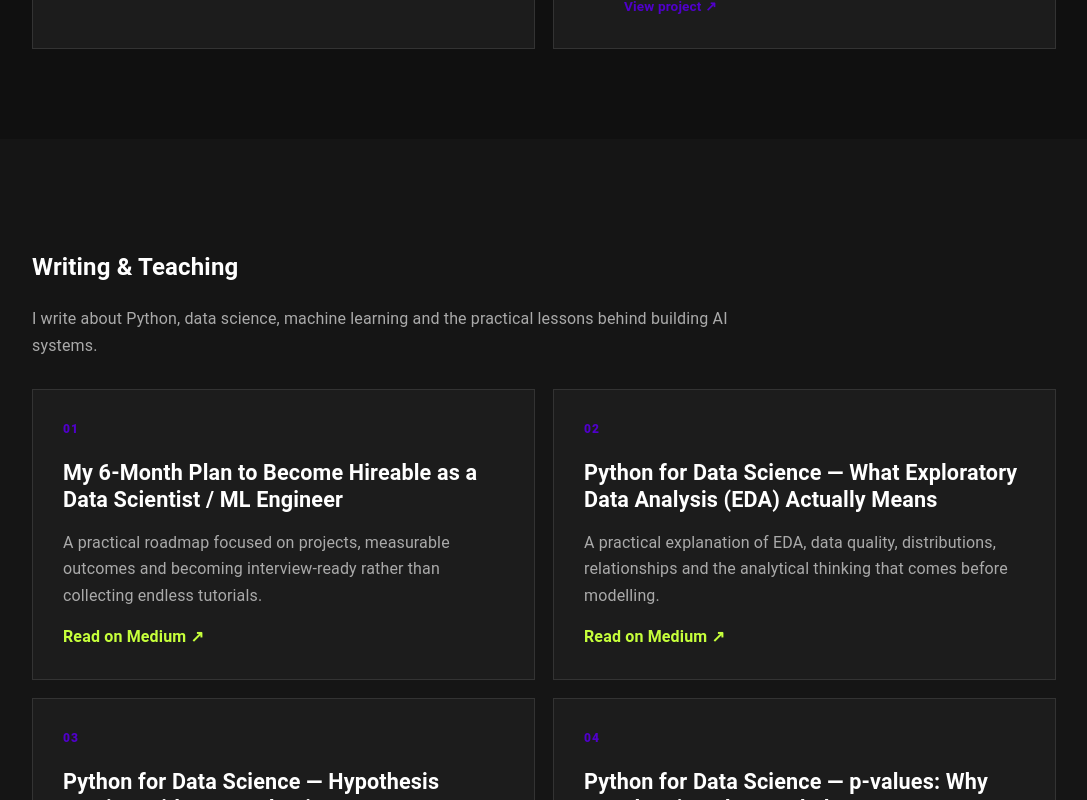
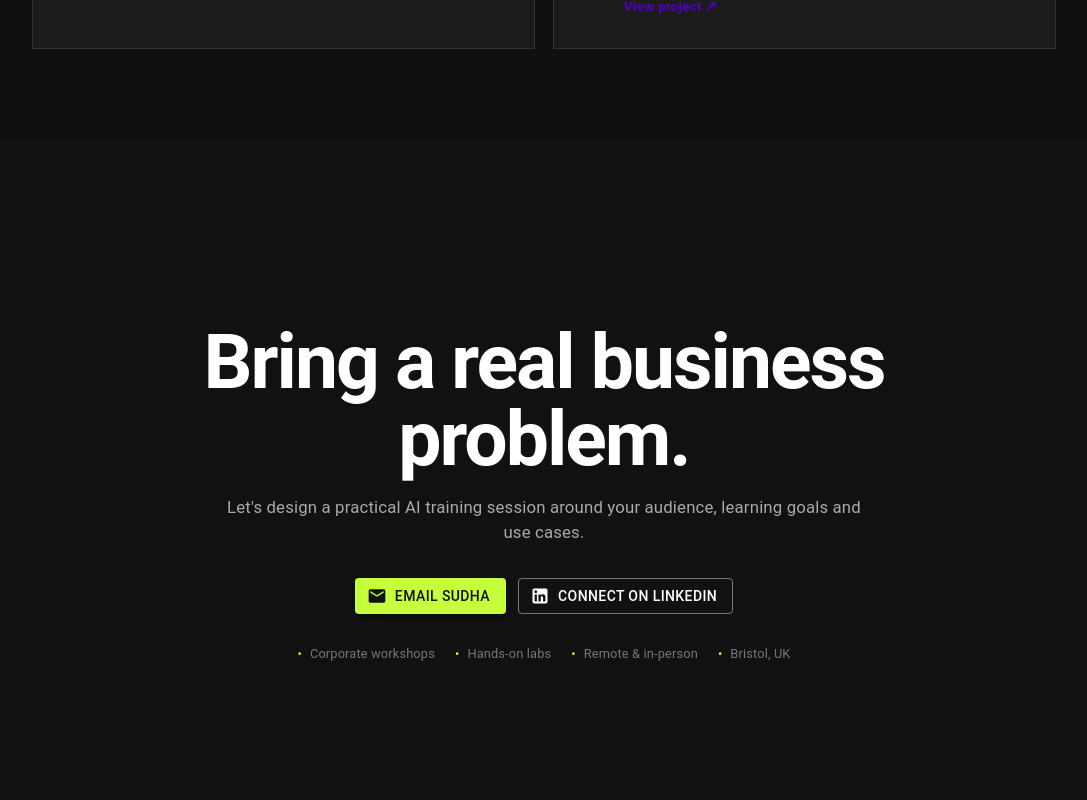
Before and after one commit to SudhaMsr/sudha-ai-portfolio, a React (Create React App) app in the folder sudha-ai-portfolio/: page / in a window 1280 px wide. Shown: the part 4300-5100 px from the top of the page, without its empty margins (96-1183 px from the left). Built offline with nearby package versions, Linux system fonts and the light colour scheme.

Commit message:
Remove Writing component from App
Removed the Writing component from the App component rendering.

```diff
--- a/sudha-ai-portfolio/src/App.tsx
+++ b/sudha-ai-portfolio/src/App.tsx
@@ -1,5 +1,13 @@
 import React, { useState, useEffect } from "react";
-import { Main, Timeline, Expertise, Project, Writing, Contact, Navigation, Footer } from "./components";
+import {
+  Main,
+  Timeline,
+  Expertise,
+  Project,
+  Contact,
+  Navigation,
+  Footer
+} from "./components";
 import FadeIn from "./components/FadeIn";
 import "./index.scss";
 
@@ -16,7 +24,6 @@ function App() {
         <Expertise />
         <Timeline />
         <Project />
-        <Writing />
         <Contact />
       </FadeIn>
       <Footer />
```
